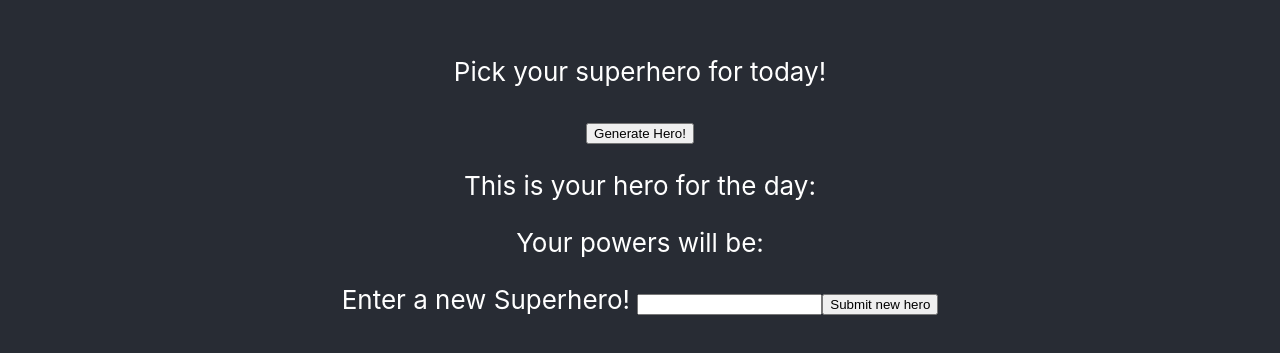
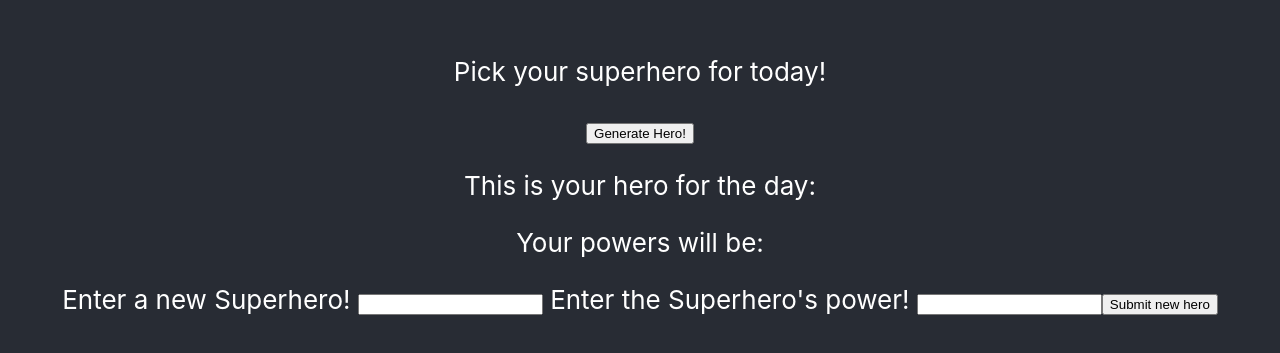
Before and after one commit to coryjbergquist/random-superhero, a React (Create React App) app: page / in a window 1280 px wide. Shown: the part 215-568 px from the top of the page. Built offline with nearby package versions, Linux system fonts and the light colour scheme.

Commit message:
add input form for superhero power

```diff
--- a/src/containers/AddSuperhero.js
+++ b/src/containers/AddSuperhero.js
@@ -8,6 +8,7 @@ class AddSuperhero extends React.Component {
     this.state = {
       names: [{"Superman": "can fly"}, {"Batman": "has money"}, {"Thor": "is strong"}, {"Iron man": "has a big brain"}, {"Dr. Strange": "has magic"}, {"Spiderman": "can shoot webs"}, {"Aquaman": "can breathe under water"}],
       newName: "",
+      newPower: "",
     }
   }
 
@@ -27,10 +28,17 @@ class AddSuperhero extends React.Component {
     }
   }
 
-  handleChange = event => {
+  handleChangeName = event => {
     this.setState({
       names: this.state.names,
       newName: event.target.value
+    })
+  }
+
+  handleChangePower = event => {
+    this.setState({
+      names: this.state.names,
+      newPower: event.target.value
     })
   }
 
@@ -55,7 +63,9 @@ class AddSuperhero extends React.Component {
         <div>
           <form>
             <label htmlFor="name"> Enter a new Superhero! </label>
-            <input type="text" id= "name" name="name" onChange={this.handleChange} value={this.state.newName}/>
+            <input type="text" id= "name" name="name" onChange={this.handleChangeName} value={this.state.newName}/>
+            <label htmlFor="power"> Enter the Superhero's power! </label>
+            <input type="text" id= "power" name="power" onChange={this.handleChangePower} value={this.state.newPower} />
             <button onClick={this.nameSubmit}>Submit new hero</button>
           </form>
         </div>
```
